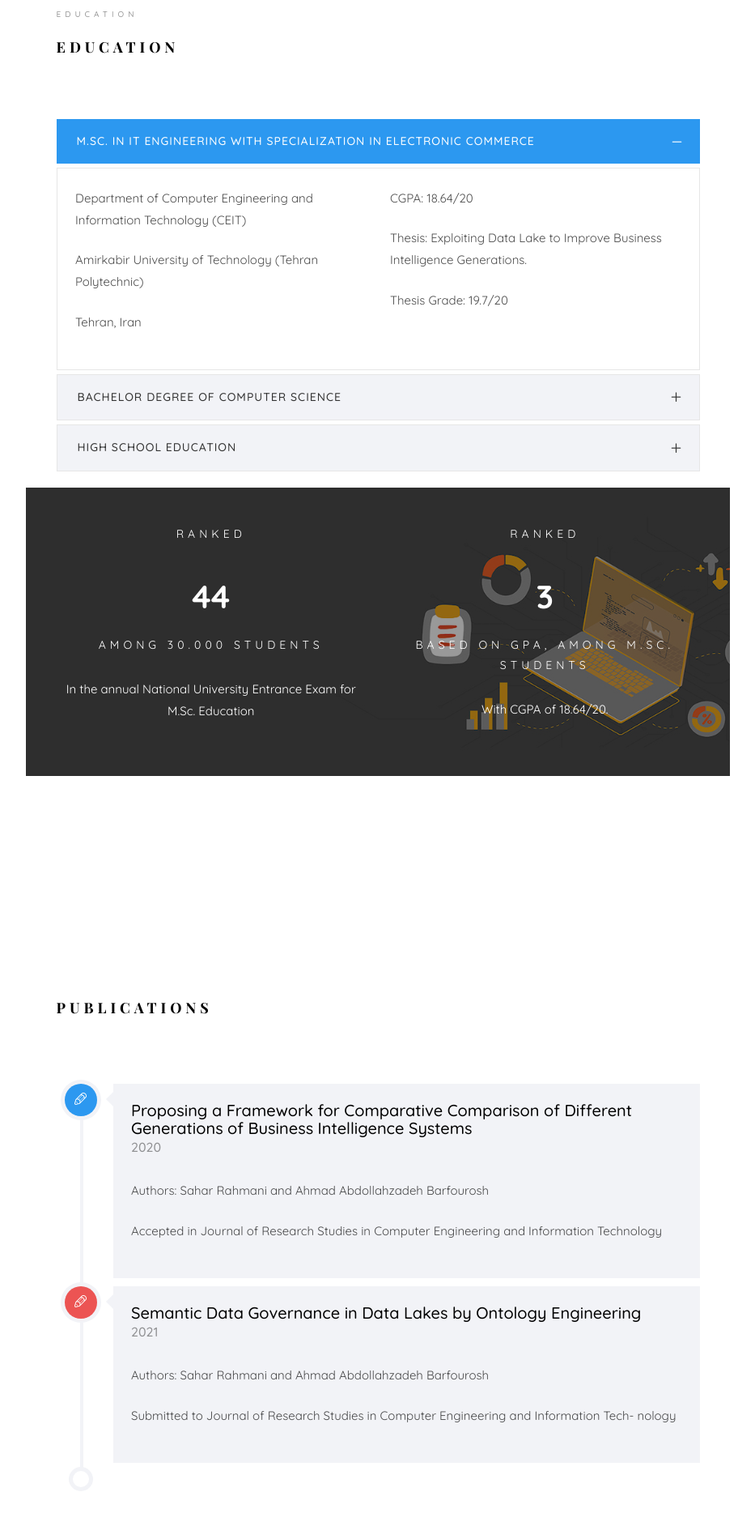
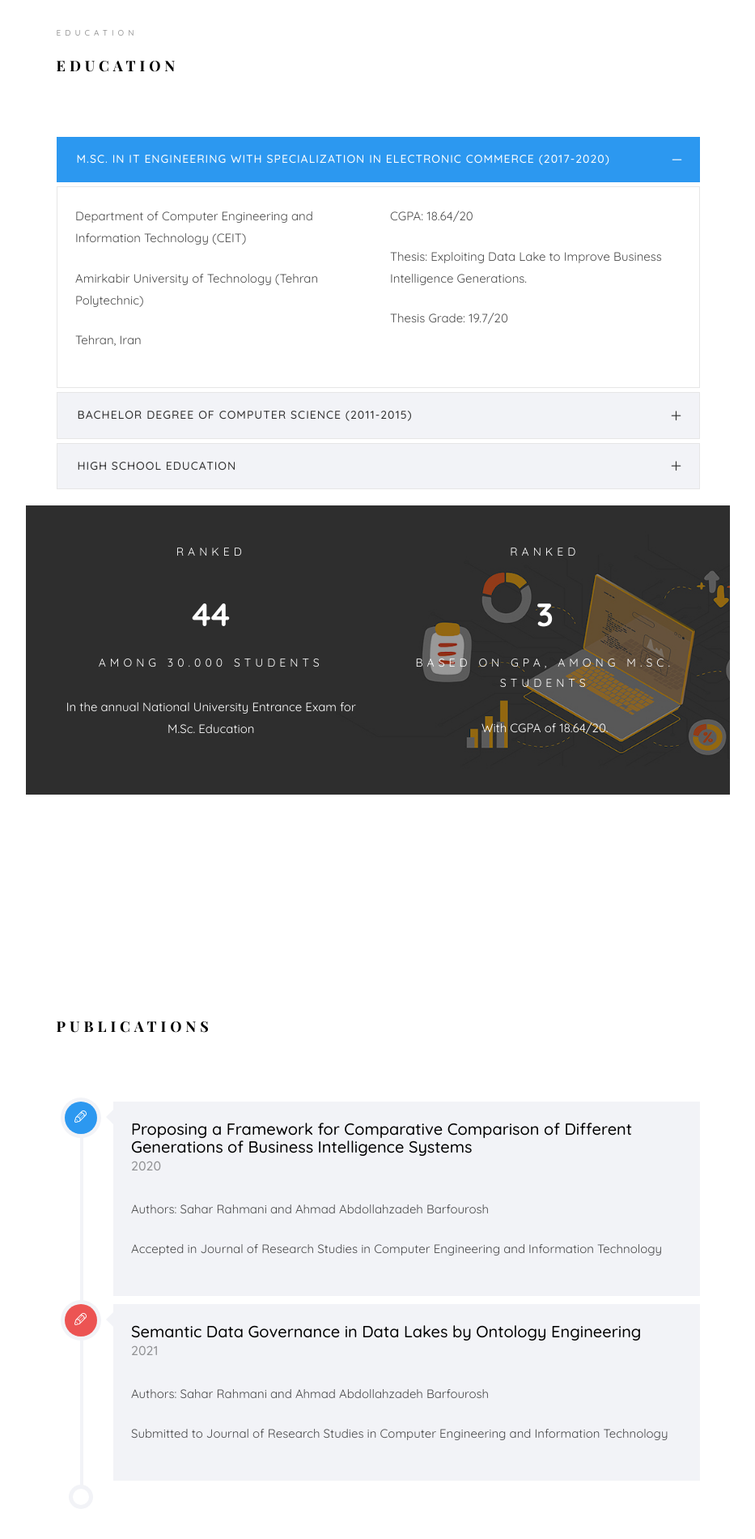
Before and after one commit to rahmanie-sahar/rahmanie-sahar.github.io, a plain HTML site: page index.html in a window 1280 px wide. Shown: the part 1757-3657 px from the top of the page at 81% size, without its empty margins (323-1256 px from the left). Drawn offline with nearby package versions, Linux system fonts and the light colour scheme; files whose address does not match are found by name; a web font is replaced by a local one.

Commit message:
minor typo fix

```diff
--- a/index.html
+++ b/index.html
@@ -137,7 +137,8 @@
 								<div class="col-md-12">
 									<div class="about-desc">
 										<h2 class="colorlib-heading">About Me</h2>
-										<p><strong>Hi, I am Sahar Rahmani</strong>. I am a graduate M.Sc. student in computer scinece and am looking for a Ph.D. position in Data Sicence. My goal for pursuing a Ph.D. is to attain a career in cutting-edge and multidisciplinary research. It sharpens my research skills and sculpts a scientist out of me. This gives me the strength to approach the edge of the science and further that edge. I intend to continue my research career in a research center which stands at the center of the manifestation of different technologies and computer science. Studying in this kind of fertilized environment will thus improve my professional skills and broaden my international perspective. These fielsd are my main research interests:</p>
+										<p><strong>Hi, I am Sahar Rahmani</strong>. I am a graduate M.Sc. student in computer scinece and am looking for a Ph.D. position in Data Sicence. My goal for pursuing a Ph.D. is to attain a career in cutting-edge and multidisciplinary research. It sharpens my research skills and sculpts a scientist out of me. This gives me the strength to approach the edge of the science and further that edge. I intend to continue my research career in a research center which stands at the center of the manifestation of different technologies and computer science. Studying in this kind of fertilized environment will thus improve my professional skills and broaden my international perspective.</p>
+										<p>The following fielsd are my main research interests:</p>
 									</div>
 								</div>
 							</div>
@@ -200,7 +201,7 @@
 									<div class="panel panel-default">
 									    <div class="panel-heading" role="tab" id="headingOne">
 									        <h4 class="panel-title">
-									            <a data-toggle="collapse" data-parent="#accordion" href="#collapseOne" aria-expanded="true" aria-controls="collapseOne">M.Sc. in IT Engineering with specialization in Electronic Commerce
+									            <a data-toggle="collapse" data-parent="#accordion" href="#collapseOne" aria-expanded="true" aria-controls="collapseOne">M.Sc. in IT Engineering with specialization in Electronic Commerce (2017-2020)
 									            </a>
 									        </h4>
 									    </div>
@@ -224,7 +225,7 @@
 									<div class="panel panel-default">
 									    <div class="panel-heading" role="tab" id="headingTwo">
 									        <h4 class="panel-title">
-									            <a class="collapsed" data-toggle="collapse" data-parent="#accordion" href="#collapseTwo" aria-expanded="false" aria-controls="collapseTwo">Bachelor Degree of Computer Science
+									            <a class="collapsed" data-toggle="collapse" data-parent="#accordion" href="#collapseTwo" aria-expanded="false" aria-controls="collapseTwo">Bachelor Degree of Computer Science (2011-2015)
 									            </a>
 									        </h4>
 									    </div>
@@ -331,8 +332,7 @@
 					               <div class="timeline-label">
 					               	<h2><a>Semantic Data Governance in Data Lakes by Ontology Engineering</a> </br> <span>2021</span></h2>
 									   <p>Authors: Sahar Rahmani and Ahmad Abdollahzadeh Barfourosh</p>
-					                  <p>Submitted to Journal of Research Studies in Computer Engineering and Information Tech-
-										nology</p>
+					                  <p>Submitted to Journal of Research Studies in Computer Engineering and Information Technology</p>
 					               </div>
 					            </div>
 					         </article>
```
